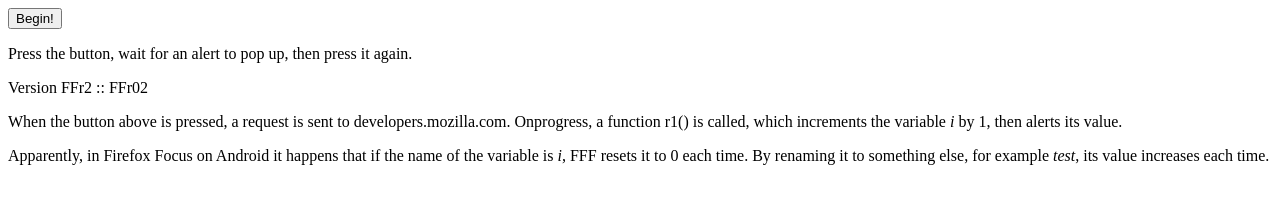
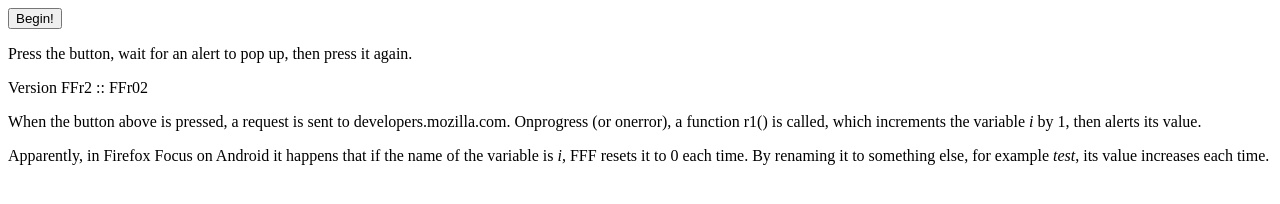
Before and after one commit to zznidar/bugreports, a plain HTML site: page Firefox Focus/Variable i gets reset to 0/index.html in a window 1280 px wide. Drawn offline with Linux system fonts and the light colour scheme.

Commit message:
Add onerror in description

```diff
--- a/Firefox Focus/Variable i gets reset to 0/index.html
+++ b/Firefox Focus/Variable i gets reset to 0/index.html
@@ -11,7 +11,7 @@
 <button type="button" id="begin">Begin!</button>
 <p id="result">Press the button, wait for an alert to pop up, then press it again.</p>
 <p id="ver">Version FFr2</p>
-<p>When the button above is pressed, a request is sent to developers.mozilla.com. Onprogress, a function r1() is called, which increments the variable <i>i</i> by 1, then alerts its value.</p>
+<p>When the button above is pressed, a request is sent to developers.mozilla.com. Onprogress (or onerror), a function r1() is called, which increments the variable <i>i</i> by 1, then alerts its value.</p>
 <p>Apparently, in Firefox Focus on Android it happens that if the name of the variable is <i>i</i>, FFF resets it to 0 each time. By renaming it to something else, for example <i>test</i>, its value increases each time.</p>
 </body>
 
```
